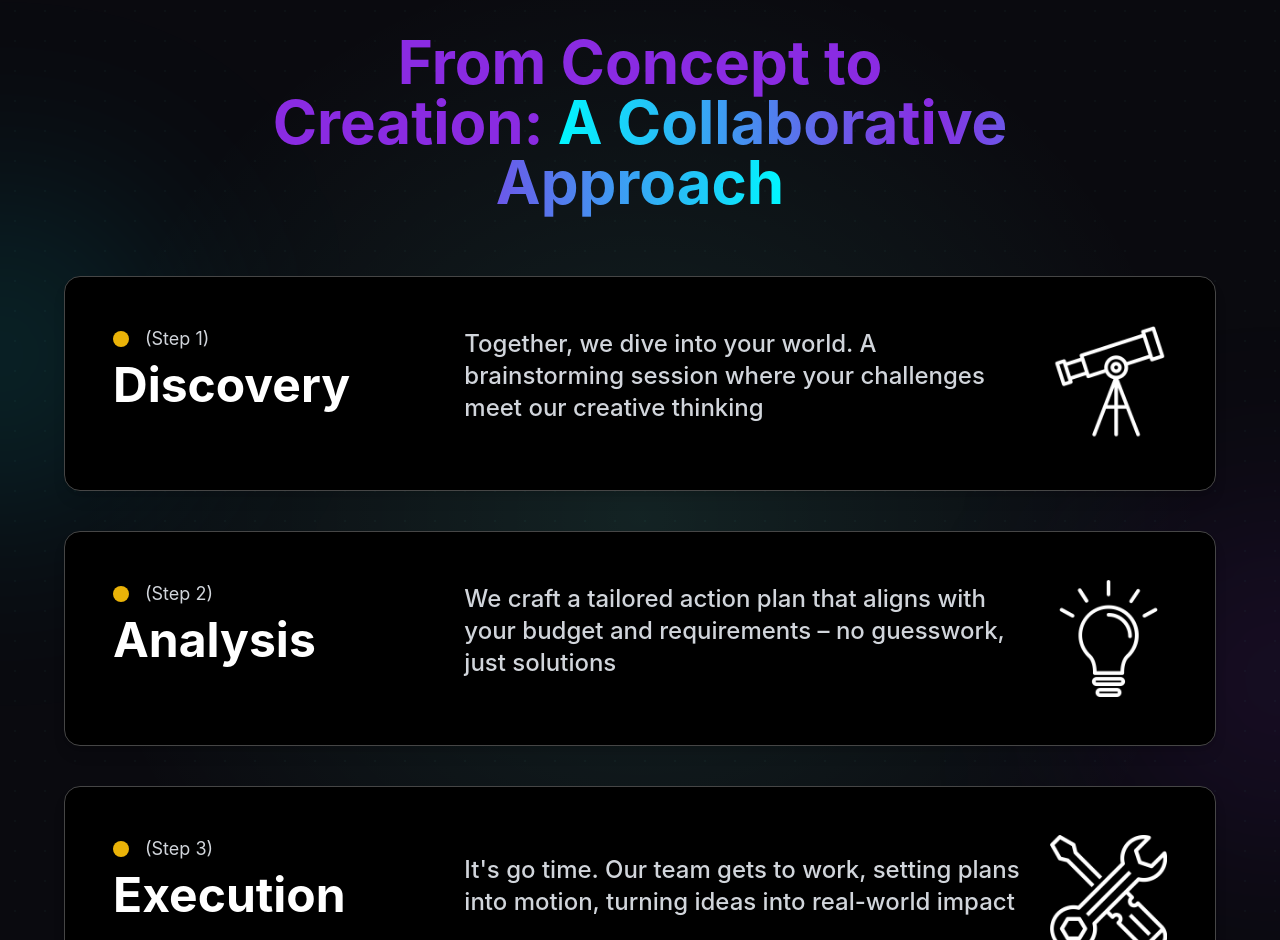
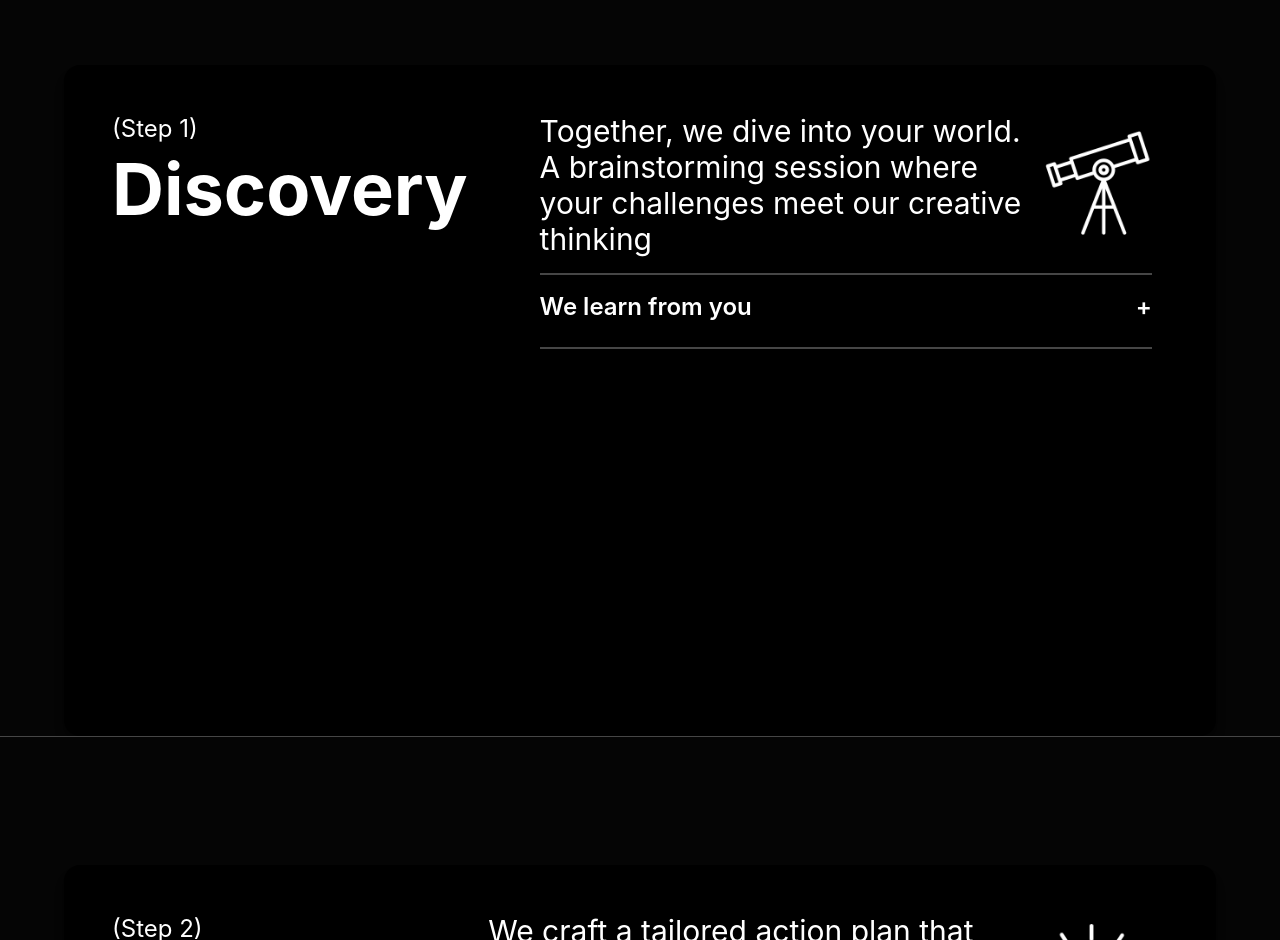
Before and after one commit to ayyanpasha/crescentslab, a React (Create React App) app: page / in a window 1280 px wide. Shown: the part 1860-2800 px from the top of the page. Built offline with nearby package versions, Linux system fonts and the light colour scheme.

Commit message:
Enchanced Process.tsx

```diff
--- a/src/components/Process.tsx
+++ b/src/components/Process.tsx
@@ -1,97 +1,183 @@
+import React from 'react';
 import { motion } from 'framer-motion';
 
 const processes = [
   {
     title: "Discovery",
-        icon: "🔍",
     description: "Together, we dive into your world. A brainstorming session where your challenges meet our creative thinking",
-        phase: "Phase 1",
-        image: require('../asset/images/discovery.avif')
+    image: require("../asset/images/discovery.avif"),
+    dropdown: {
+      title: "We learn from you",
+      dropdownPoints: ["Identify Painpoints", "Uncover opportunities", "Flag inefficiencies"]
+    }
   },
   {
     title: "Analysis",
-        icon: "📊",
     description: "We craft a tailored action plan that aligns with your budget and requirements – no guesswork, just solutions",
-        phase: "Phase 2",
-        image: require('../asset/images/analysis.avif')
+    image: require("../asset/images/analysis.avif"),
+    dropdown: {
+      title: "We build for you",
+      dropdownPoints: ["Compatible with your stack", "Designed for the end user", "Future ready & modular"]
+    }
   },
   {
     title: "Execution",
-        icon: "🚀",
     description: "It's go time. Our team gets to work, setting plans into motion, turning ideas into real-world impact",
-        phase: "Phase 3",
-        image: require('../asset/images/execution.avif')
+    image: require("../asset/images/execution.avif"),
+    dropdown: {
+      title: "We keep you looped",
+      dropdownPoints: ["Regular status calls", "Open line of communication", "Documentation & support"]
     }
+  },
 ];
 
-export const Process = () => (
-    <section className="py-24 bg-space-black relative overflow-hidden flex flex-col justify-between">
-        {/* Background Elements */}
-        <div className="absolute inset-0 bg-[radial-gradient(circle_at_center,rgba(100,255,218,0.1)_0%,transparent_65%)]" />
+export const Process = () => {
+  const [openDropdown, setOpenDropdown] = React.useState<number | null>(null);
 
-        {/* Animated Glow Effects */}
-        <div className="absolute top-1/4 -left-32 w-64 h-64 bg-neon-cyan/20 rounded-full blur-[120px]" />
-        <div className="absolute bottom-1/4 -right-32 w-64 h-64 bg-galaxy-purple/20 rounded-full blur-[120px]" />
-
-        {/* Grid Background */}
-        <div className="absolute inset-0"
-             style={{
-                 backgroundImage: `radial-gradient(rgba(100,255,218,0.1) 1px, transparent 1px)`,
-                 backgroundSize: '30px 30px',
-                 opacity: 0.3
-             }}
-        />
-
-        <div className="container mx-auto px-4 relative">
-            <motion.div
-                initial={{ opacity: 0, y: 20 }}
-                whileInView={{ opacity: 1, y: 0 }}
-                viewport={{ once: true }}
-                transition={{ duration: 0.6 }}
-                className="text-center mb-16"
-            >
-                <motion.div className="max-w-3xl mx-auto">
-                    <h2 className="text-2xl md:text-4xl lg:text-6xl font-bold leading-tight">
-                        <span className="text-galaxy-purple">From Concept to Creation:</span>{' '}
-                        <span className="bg-clip-text text-transparent bg-gradient-to-r from-neon-cyan via-galaxy-purple to-neon-cyan animate-gradient">
-                            A Collaborative Approach
-                        </span>
-                    </h2>
-                </motion.div>
-            </motion.div>
-
-            <div className="flex flex-col gap-10 max-w-6xl mx-auto relative">
+  return (
+    <>
+      {/* MOBILE */}
+      <div className="block md:hidden">
         {processes.map((process, index) => (
             <motion.div
-                        key={index}
-                        initial={{ opacity: 0, y: 20 }}
-                        whileInView={{ opacity: 1, y: 0 }}
-                        viewport={{ once: true }}
-                        transition={{ duration: 0.6, delay: index * 0.2 }}
-                        className="relative flex flex-col md:flex-row items-start bg-black border border-[rgb(70,70,70)] rounded-2xl p-8 md:p-12 shadow-lg"
+            className="relative  p-8 md:p-12 shadow-lg max-w-6xl mx-auto w-full pt-20 pb-20"
+            style={{ borderTop: '1px solid rgb(70, 70, 70)', backgroundColor: 'rgb(5, 5, 5)'}}
           >
-                        <div className="md:w-1/3 flex flex-col justify-center">
+              {/* Mobile */}
+              <div className="block md:hidden">
+                <div className="flex flex-row items-center">
+                  <div className="flex-1">
                     <div className="flex items-center mb-2">
-                                <div className="bg-yellow-500 rounded-full w-4 h-4 mr-4" />
-                                <span className="text-lg text-gray-300">(Step {index + 1})</span>
+                      <span className="text-2xl text-white">(Step {index + 1})</span>
                     </div>
-                            <h3 className="text-5xl font-bold text-white mb-2">
-                                {process.title}
-                            </h3>
+                    <h3 className="text-5xl font-bold text-white mb-2">{process.title}</h3>
                   </div>
-                        <div className="md:w-2/3 flex flex-row items-center">
-                            <p className="text-gray-300 text-2xl mb-4 flex-1 font-medium">
-                                {process.description}
-                            </p>
+                  <div className="ml-4">
                     <img
                       src={process.image}
                       alt={process.title}
-                                className="w-1/6 h-auto ml-4 rounded filter grayscale"
+                      className="max-w-[70px] w-full h-auto rounded filter grayscale"
                     />
+                  </div>
+                </div>
+                <div className="px-4 pt-5">
+                  <p className="text-white text-lg font-small">{process.description}</p>
+                  <div
+                    className="mt-4 pt-5"
+                    onClick={() => setOpenDropdown(index === openDropdown ? null : index)}
+                  >
+                    <div
+                      className="bg-black border-t-2 border-b-2 cursor-pointer pt-4 pb-4"
+                      style={{ borderColor: 'rgb(70, 70, 70)' }}
+                    >
+                      <h4 className="text-2xl font-semibold text-white mb-2 flex justify-between items-center">
+                        {process.dropdown.title}
+                        <span
+                          className={`transform transition-transform duration-300 ${openDropdown === index ? 'rotate-45' : ''
+                            }`}
+                        >
+                          +
+                        </span>
+                      </h4>
+                      <motion.div
+                        initial={{ height: 0, opacity: 0 }}
+                        animate={{ height: openDropdown === index ? 'auto' : 0, opacity: openDropdown === index ? 1 : 0 }}
+                        transition={{ duration: 0.5 }}
+                        className="overflow-hidden"
+                      >
+                        <ul className="list-disc list-inside text-gray-300">
+                          {process.dropdown.dropdownPoints.map((point, idx) => (
+                            <li key={idx} className="py-2 text-lg">{point}</li>
+                          ))}
+                        </ul>
+                      </motion.div>
+                    </div>
+                  </div>
+                </div>
               </div>
             </motion.div>
         ))}
       </div>
+
+      {/* DESKTOP */}
+      <div className="hidden md:block">
+        <div className="relative">
+          {processes.map((process, index) => (
+            <div
+              key={index}
+              className="w-full h-screen sticky top-0 flex justify-center"
+              style={{ zIndex: index, backgroundColor: 'rgb(5, 5, 5)', paddingTop: '10%',borderTop: '1px solid rgb(70, 70, 70)' }}
+
+            >
+              <motion.div
+                initial={{ opacity: 0, y: 20 }}
+                whileInView={{ opacity: 1, y: 0 }}
+                transition={{ duration: 0.6, delay: index * 0.2 }}
+                className="relative bg-black rounded-2xl p-8 md:p-12 shadow-lg max-w-6xl mx-auto w-full"
+              >
+
+                {/* Desktop */}
+                <div className="hidden md:flex flex-row items-start">
+                  <div className="pr-4">
+                    <div className="flex items-center mb-2">
+                      <span className="text-2xl text-white">(Step {index + 1})</span>
                     </div>
-    </section>
+                    <h3 className="text-7xl font-bold text-white mb-2">{process.title}</h3>
+                  </div>
+
+                  <div className="px-4 ml-10">
+                    <div className="flex justify-between items-center">
+                      <p className="text-white text-3xl font-small">{process.description}</p>
+                      <div className="pl-4 flex items-center justify-end">
+                        <img
+                          src={process.image}
+                          alt={process.title}
+                          className="max-w-[350px] w-full h-auto rounded filter grayscale"
+                        />
+                      </div>
+                    </div>
+
+                    <div
+                      className="mt-4"
+                      onClick={() => setOpenDropdown(index === openDropdown ? null : index)}
+                    >
+                      <div
+                        className="bg-black border-t-2 border-b-2 cursor-pointer pt-4 pb-4"
+                        style={{ borderColor: 'rgb(70, 70, 70)' }}
+                      >
+                        <h4 className="text-2xl font-semibold text-white mb-2 flex justify-between items-center">
+                          {process.dropdown.title}
+                          <span
+                            className={`transform transition-transform duration-300 ${openDropdown === index ? 'rotate-45' : ''
+                              }`}
+                          >
+                            +
+                          </span>
+                        </h4>
+                        <motion.div
+                          initial={{ height: 0, opacity: 0 }}
+                          animate={{ height: openDropdown === index ? 'auto' : 0, opacity: openDropdown === index ? 1 : 0 }}
+                          transition={{ duration: 0.5 }}
+                          className="overflow-hidden"
+                        >
+                          <ul className="list-disc list-inside text-gray-300">
+                            {process.dropdown.dropdownPoints.map((point, idx) => (
+                              <li key={idx} className="py-2 text-xl">{point}</li>
+                            ))}
+                          </ul>
+                        </motion.div>
+                      </div>
+                    </div>
+                  </div>
+                </div>
+              </motion.div>
+            </div>
+          ))}
+        </div></div>
+
+
+
+
+    </>
   );
+};
```
Lines whose indentation alone changed are shown as unchanged.
